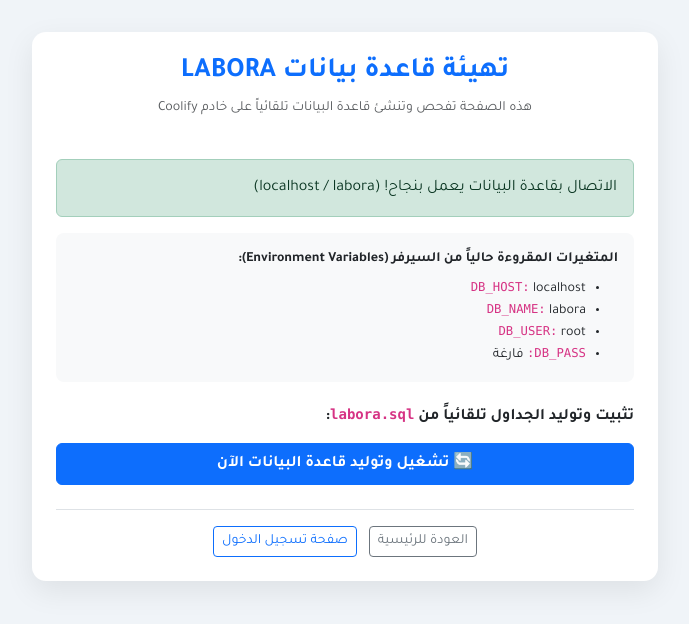
After one commit to amarhoussam-wq/Labora, a PHP site: page /setup_db.php in a window 1280 px wide. The commit adds this page. Shown: the top 624 px of the page, without its empty margins (295-984 px from the left). Run offline with PHP 8.4, Linux system fonts and the light colour scheme.

Commit message:
Add automatic database setup and detailed connection diagnosis for Coolify

```diff
--- a/auth/login.php
+++ b/auth/login.php
@@ -22,7 +22,8 @@ if ($_SERVER['REQUEST_METHOD'] === 'POST') {
             $error = 'صيغة البريد الإلكتروني غير صحيحة.';
         } else {
             if (!$conn) {
-                $error = 'لا يمكن الاتصال بقاعدة البيانات حالياً.';
+                global $db_connection_error;
+                $error = 'تعذر الاتصال بقاعدة البيانات: ' . ($db_connection_error ?? 'تحقق من إعدادات DB_HOST') . ' — <a href="' . BASE_URL . 'setup_db.php" class="text-primary fw-bold">اضغط هنا لتهيئة قاعدة البيانات</a>';
             } else {
                 $stmt = $conn->prepare("SELECT * FROM users WHERE email = :email LIMIT 1");
                 $stmt->execute([':email' => $email]);
@@ -82,7 +83,7 @@ $redirectVal = $_GET['redirect'] ?? $_POST['redirect'] ?? '';
   <?php if ($error): ?>
     <div class="lb-alert lb-alert-error">
       <i class="bi bi-exclamation-circle-fill"></i>
-      <span><?= h($error) ?></span>
+      <span><?= $error ?></span>
     </div>
   <?php endif; ?>
 
--- /dev/null
+++ b/setup_db.php
@@ -0,0 +1,101 @@
+<?php
+session_start();
+
+$host = getenv('DB_HOST') ?: ($_POST['db_host'] ?? 'localhost');
+$db   = getenv('DB_NAME') ?: ($_POST['db_name'] ?? 'labora');
+$user = getenv('DB_USER') ?: ($_POST['db_user'] ?? 'root');
+$pass = getenv('DB_PASS') ?: ($_POST['db_pass'] ?? '');
+
+$msg = '';
+$status = 'info';
+
+if ($_SERVER['REQUEST_METHOD'] === 'POST' && isset($_POST['init_db'])) {
+    try {
+        // Connect to server (without specific db first to create it if needed)
+        $pdo = new PDO("mysql:host={$host};charset=utf8mb4", $user, $pass, [
+            PDO::ATTR_ERRMODE => PDO::ERRMODE_EXCEPTION
+        ]);
+
+        // Create DB
+        $pdo->exec("CREATE DATABASE IF NOT EXISTS `{$db}` CHARACTER SET utf8mb4 COLLATE utf8mb4_unicode_ci");
+        $pdo->exec("USE `{$db}`");
+
+        // Run labora.sql
+        $sqlPath = __DIR__ . '/labora.sql';
+        if (file_exists($sqlPath)) {
+            $sql = file_get_contents($sqlPath);
+            $pdo->exec($sql);
+            $msg = "تم الاتصال بنجاح وإنشاء قاعدة البيانات والجداول والبيانات التجريبية!";
+            $status = "success";
+        } else {
+            $msg = "تم إنشاء قاعدة البيانات ولكن ملف labora.sql غير موجود.";
+            $status = "warning";
+        }
+    } catch (Exception $e) {
+        $msg = "فشل الاتصال بقاعدة البيانات: " . $e->getMessage();
+        $status = "danger";
+    }
+} else {
+    // Test current connection
+    try {
+        $pdo = new PDO("mysql:host={$host};dbname={$db};charset=utf8mb4", $user, $pass, [
+            PDO::ATTR_ERRMODE => PDO::ERRMODE_EXCEPTION
+        ]);
+        $msg = "الاتصال بقاعدة البيانات يعمل بنجاح! (" . $host . " / " . $db . ")";
+        $status = "success";
+    } catch (Exception $e) {
+        $msg = "حالة الاتصال الحالية: " . $e->getMessage();
+        $status = "warning";
+    }
+}
+?>
+<!DOCTYPE html>
+<html lang="ar" dir="rtl">
+<head>
+  <meta charset="UTF-8">
+  <meta name="viewport" content="width=device-width, initial-scale=1.0">
+  <title>تهيئة قاعدة بيانات LABORA على Coolify</title>
+  <link rel="stylesheet" href="https://cdn.jsdelivr.net/npm/bootstrap@5.3.2/dist/css/bootstrap.rtl.min.css">
+  <link href="https://fonts.googleapis.com/css2?family=Tajawal:wght@400;700&display=swap" rel="stylesheet">
+  <style>
+    body { font-family: 'Tajawal', sans-serif; background: #f0f4f8; padding: 2rem 1rem; }
+    .card { border-radius: 14px; box-shadow: 0 10px 30px rgba(0,0,0,0.08); }
+  </style>
+</head>
+<body>
+<div class="container" style="max-width: 650px;">
+  <div class="card p-4 bg-white border-0">
+    <div class="text-center mb-4">
+      <h3 class="fw-bold text-primary">تهيئة قاعدة بيانات LABORA</h3>
+      <p class="text-muted small">هذه الصفحة تفحص وتنشئ قاعدة البيانات تلقائياً على خادم Coolify</p>
+    </div>
+
+    <div class="alert alert-<?= $status ?>">
+      <?= htmlspecialchars($msg) ?>
+    </div>
+
+    <div class="p-3 bg-light rounded-3 mb-4 small">
+      <strong>المتغيرات المقروءة حالياً من السيرفر (Environment Variables):</strong>
+      <ul class="mb-0 mt-2">
+        <li><code>DB_HOST:</code> <?= htmlspecialchars($host) ?></li>
+        <li><code>DB_NAME:</code> <?= htmlspecialchars($db) ?></li>
+        <li><code>DB_USER:</code> <?= htmlspecialchars($user) ?></li>
+        <li><code>DB_PASS:</code> <?= $pass ? '****** (محددة)' : 'فارغة' ?></li>
+      </ul>
+    </div>
+
+    <form method="POST" action="">
+      <h6 class="fw-bold mb-3">تثبيت وتوليد الجداول تلقائياً من <code>labora.sql</code>:</h6>
+      <button type="submit" name="init_db" value="1" class="btn btn-primary w-100 py-2 fw-bold">
+        🔄 تشغيل وتوليد قاعدة البيانات الآن
+      </button>
+    </form>
+
+    <div class="mt-4 pt-3 border-top text-center">
+      <a href="index.php" class="btn btn-outline-secondary btn-sm">العودة للرئيسية</a>
+      <a href="auth/login.php" class="btn btn-outline-primary btn-sm ms-2">صفحة تسجيل الدخول</a>
+    </div>
+  </div>
+</div>
+</body>
+</html>
```
